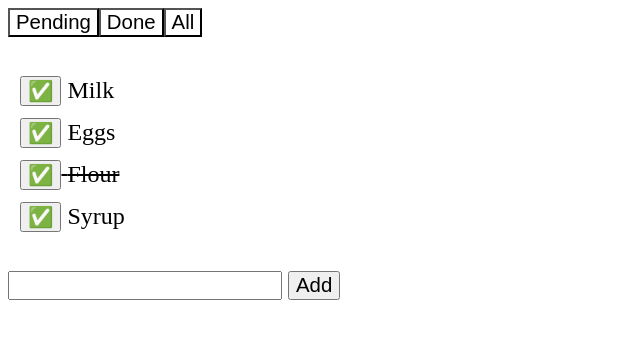
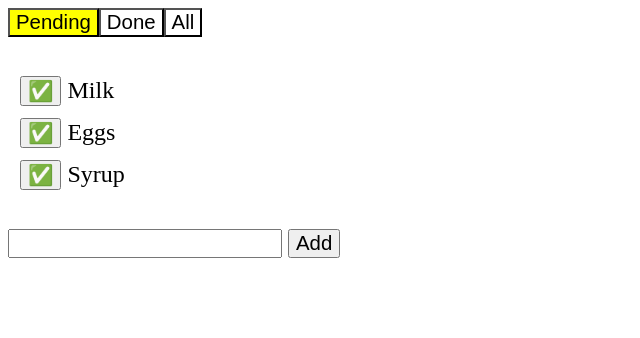
Before and after one commit to CodeAmend/todo-list-react-hooks-context, a React (Create React App) app: page / in a window 1280 px wide. Shown: the top 338 px of the page, without its empty margins (0-640 px from the left). Built offline with nearby package versions, Linux system fonts and the light colour scheme.

Commit message:
Prop drilling nightmare (ready to convert)

```diff
--- a/package.json
+++ b/package.json
@@ -3,6 +3,7 @@
   "version": "0.1.0",
   "private": true,
   "dependencies": {
+    "immer": "^3.1.3",
     "react": "^16.8.6",
     "react-dom": "^16.8.6",
     "react-scripts": "3.0.1"
--- a/src/App.js
+++ b/src/App.js
@@ -1,4 +1,6 @@
 import React from "react";
+import immer from 'immer';
+
 import Flash from "./components/Flash";
 
 
@@ -7,7 +9,7 @@ const makeTodo = todo => ({
   ...todo
 });
 
-const todos = [
+const initialState = [
   makeTodo({
     name: "Milk"
   }),
@@ -24,37 +26,66 @@ const todos = [
 ];
 
 export default function App() {
+  const [todos, setTodos] = React.useState(initialState);
+  const [filterType, setFilterType] = React.useState('pending');
+
   return (
     <div>
-      <FilterBar />
+      <FilterBar filterType={filterType} setFilterType={setFilterType} />
       <br />
-      <Todos />
+      <Todos todos={todos} filterType={filterType} setTodos={setTodos} />
       <br />
-      <AddTodo />
+      <AddTodo setTodos={setTodos} />
     </div>
   );
 }
 
-function FilterBar() {
+function FilterBar({ filterType, setFilterType }) {
 
   return (
     <div>
-      <Filter type="pending" > Pending </Filter>
-      <Filter type="done" > Done </Filter>
-      <Filter type="all" > All </Filter>
+      <Filter
+        onClick={() => setFilterType('pending')}
+        active={filterType === 'pending'}
+      > Pending </Filter>
+      <Filter
+        onClick={() => setFilterType('done')}
+        active={filterType === 'done'}
+      > Done </Filter>
+      <Filter
+        onClick={() => setFilterType('all')}
+        active={filterType === 'all'}
+      > All </Filter>
     </div>
   );
 }
 
 function Filter({ active, children, ...rest }) {
+
   return (
-    <Flash {...rest} style={{ background: active ? "yellow" : "initial" }} type="button" >
+    <Flash
+      type="button"
+      {...rest} style={{ background: active ? "yellow" : "initial" }}
+    >
       {children}
     </Flash>
   );
 }
 
-function Todos() {
+function Todos({ todos, setTodos, filterType }) {
+  let filteredTodos;
+
+  switch (filterType) {
+    case 'pending':
+      filteredTodos = todos.filter(t => !t.done);
+      break;
+    case 'done':
+      filteredTodos = todos.filter(t => t.done);
+      break;
+    case 'all':
+      filteredTodos = todos;
+      break;
+  }
   return (
     <Flash
       type="div"
@@ -62,29 +93,40 @@ function Todos() {
         padding: ".25rem"
       }}
     >
-      {todos.map(todo => (
-        <Todo key={todo.id} {...todo} />
+      {filteredTodos.map(todo => (
+        <Todo key={todo.id} {...todo} setTodos={setTodos} />
       ))}
     </Flash>
   );
 }
 
-function Todo({ id, name, done }) {
+function Todo({ id, name, done, setTodos }) {
+  const handleToggle = () => {
+    setTodos(oldTodos => immer(oldTodos, draft => {
+      const todo = draft.find(d => d.id === id);
+      todo.done = !todo.done;
+    }));
+  }
+
   return (
     <Flash
       type="div"
       style={{ padding: ".25rem", textDecoration: done ? "line-through" : "none" }}
     >
-      <button>✅</button> {name}
+      <button onClick={handleToggle}>✅</button> {name}
     </Flash>
   );
 }
 
-function AddTodo() {
+function AddTodo({ setTodos }) {
 
   const [value, setValue] = React.useState("");
 
   const addTodo = () => {
+    setTodos(old => ([
+      ...old,
+      makeTodo({ name: value }),
+    ]))
     setValue('');
   }
 
```
Also changed, not shown: 1 other file (tests, documents, lock files or other folders).
